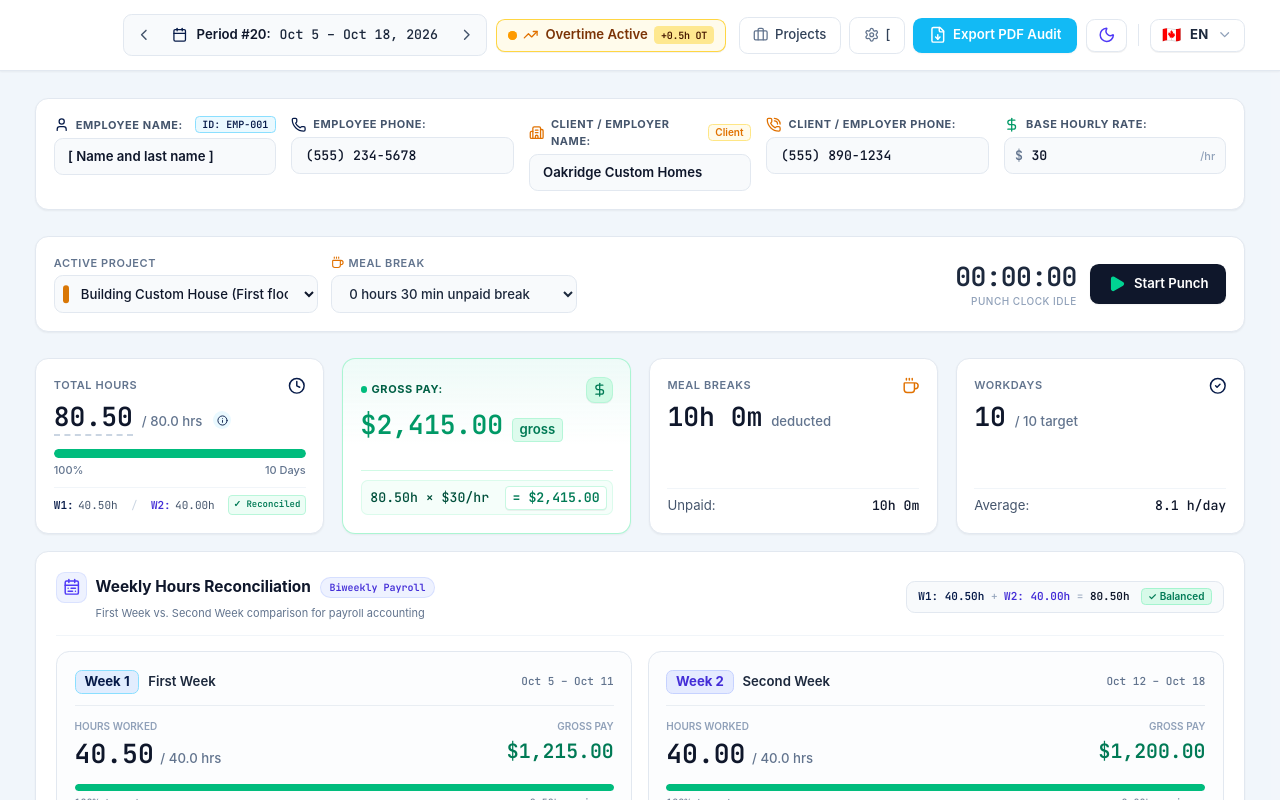
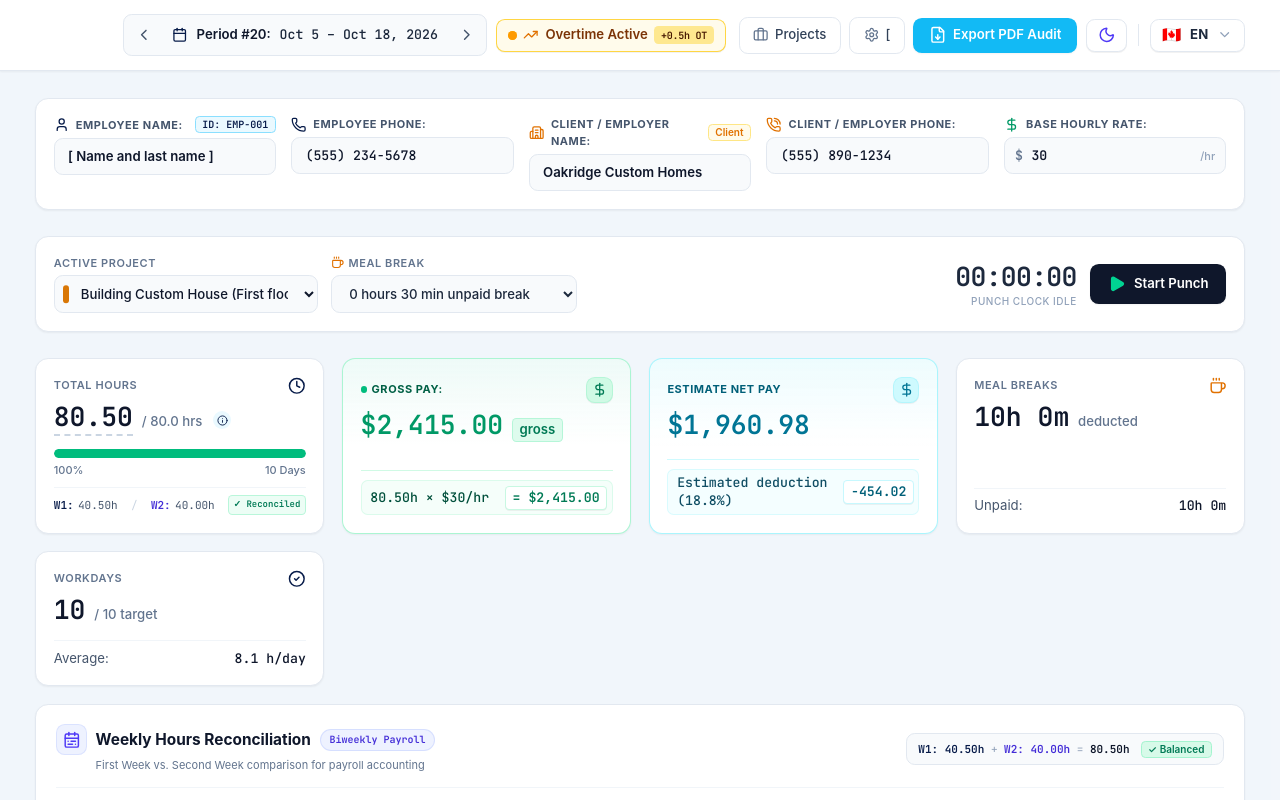
Before and after one commit to zidoune/ZA-Biweekly-Timesheet-APK-Git, a React (Vite) app: page / in a window 1280 px wide. Shown: the top 800 px of the page. Built offline with nearby package versions, Linux system fonts and the light colour scheme.

Commit message:
Add files via upload

```diff
--- a/src/components/PeriodSummaryCards.tsx
+++ b/src/components/PeriodSummaryCards.tsx
@@ -106,6 +106,8 @@ export const PeriodSummaryCards: React.FC<PeriodSummaryCardsProps> = ({
   // Gross Pay: strictly Total Net Hours multiplied by Base Hourly Rate
   const grossPay = totalNetHours * baseHourlyRate;
   const totalPayment = grossPay;
+  // Estimated net pay applies the requested flat 18.8% deduction to gross pay.
+  const estimatedNetPay = grossPay * (1 - 0.188);
 
   const progressPercent = targetHours > 0
     ? Math.min(100, Math.round((totalNetHours / targetHours) * 100))
@@ -579,6 +581,42 @@ export const PeriodSummaryCards: React.FC<PeriodSummaryCardsProps> = ({
           </div>
         </div>
 
+        {/* Estimated Net Pay: Gross Pay less the fixed 18.8% deduction */}
+        <div className="bg-gradient-to-b from-cyan-50/70 via-white to-white border border-cyan-200/90 rounded-xl p-3 sm:p-4 shadow-xs flex flex-col justify-between hover:border-cyan-300 transition-colors">
+          <div>
+            <div className="flex items-center justify-between mb-1 gap-1.5">
+              <span className="text-[10px] sm:text-[11px] font-bold text-cyan-800 uppercase tracking-wider leading-snug">
+                ESTIMATE NET PAY
+              </span>
+              <div className="w-6 h-6 rounded-lg bg-cyan-100 text-cyan-700 flex items-center justify-center shrink-0 border border-cyan-200/60 shadow-2xs">
+                <DollarSign className="w-3.5 h-3.5 text-cyan-700 shrink-0" />
+              </div>
+            </div>
+            <div className="flex items-baseline gap-1.5 sm:gap-2 mt-0.5 flex-wrap">
+              <span className="font-mono text-xl sm:text-2xl font-black text-cyan-700 tabular-nums">
+                {profile.currencySymbol || '$'}
+                {estimatedNetPay.toLocaleString(language === 'fr' ? 'fr-CA' : 'en-CA', {
+                  minimumFractionDigits: 2,
+                  maximumFractionDigits: 2,
+                })}
+              </span>
+            </div>
+          </div>
+          <div className="mt-2.5 sm:mt-3 pt-2 border-t border-cyan-100 space-y-1">
+            <div className="flex items-center justify-between text-[10px] sm:text-xs bg-cyan-50/60 p-1 rounded-md border border-cyan-100/70">
+              <span className="font-mono text-cyan-900 font-medium pl-1">
+                {language === 'fr' ? 'Déduction estimée' : 'Estimated deduction'} (18.8%)
+              </span>
+              <span className="font-mono font-bold text-cyan-800 tabular-nums bg-white px-1.5 py-0.5 rounded border border-cyan-200/60 shadow-2xs">
+                −{(grossPay * 0.188).toLocaleString(language === 'fr' ? 'fr-CA' : 'en-CA', {
+                  minimumFractionDigits: 2,
+                  maximumFractionDigits: 2,
+                })}
+              </span>
+            </div>
+          </div>
+        </div>
+
         {/* Card 3: Unpaid Break Deductions (Meal Breaks in hours and Min) */}
         <div className="bg-white border border-slate-200 rounded-xl p-3 sm:p-4 shadow-xs flex flex-col justify-between">
           <div>
```
